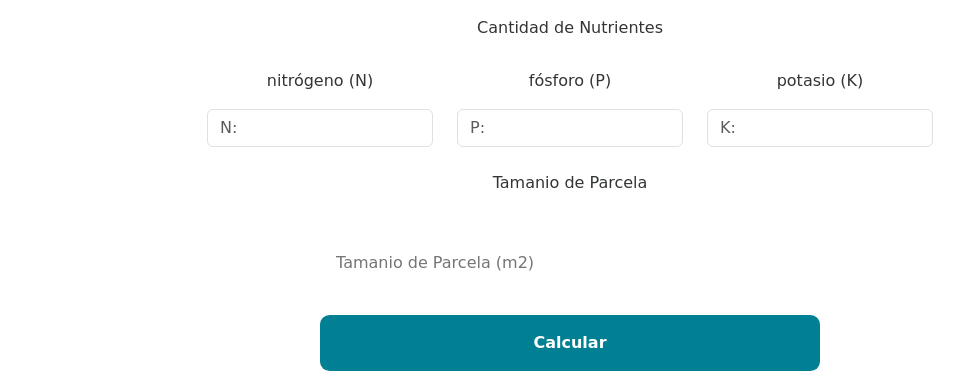
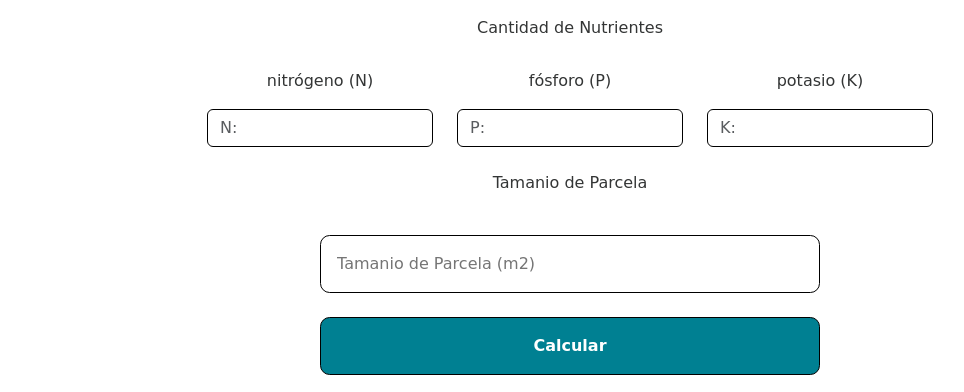
Before and after one commit to lyrias/kusipacha, a plain HTML site: page calculadora.html in a window 1280 px wide. Shown: the part 124-516 px from the top of the page, without its empty margins (70-1034 px from the left). Drawn offline with nearby package versions, Linux system fonts and the light colour scheme.

Commit message:
guia2 bordes en calculadora commit

```diff
--- a/css/estilos.css
+++ b/css/estilos.css
@@ -53,7 +53,9 @@
     justify-items: center;
     gap: 1.5em;
 }
-
+#n-fert, #p-fert, #k-fert{
+    border: 1px solid black;
+}
 .main__input{
     width: 80%;
     max-width: 500px;
@@ -61,6 +63,7 @@
     border: none;
     padding: 1em;
     font: inherit;
+    border: 1px solid black;
     border-radius: .6em;
 }
 
@@ -79,10 +82,7 @@
 }
 
 
-#contenedor {
 
-
-}
 
 #caja1, #caja2, #caja3 {
     display: inline-block;
```
